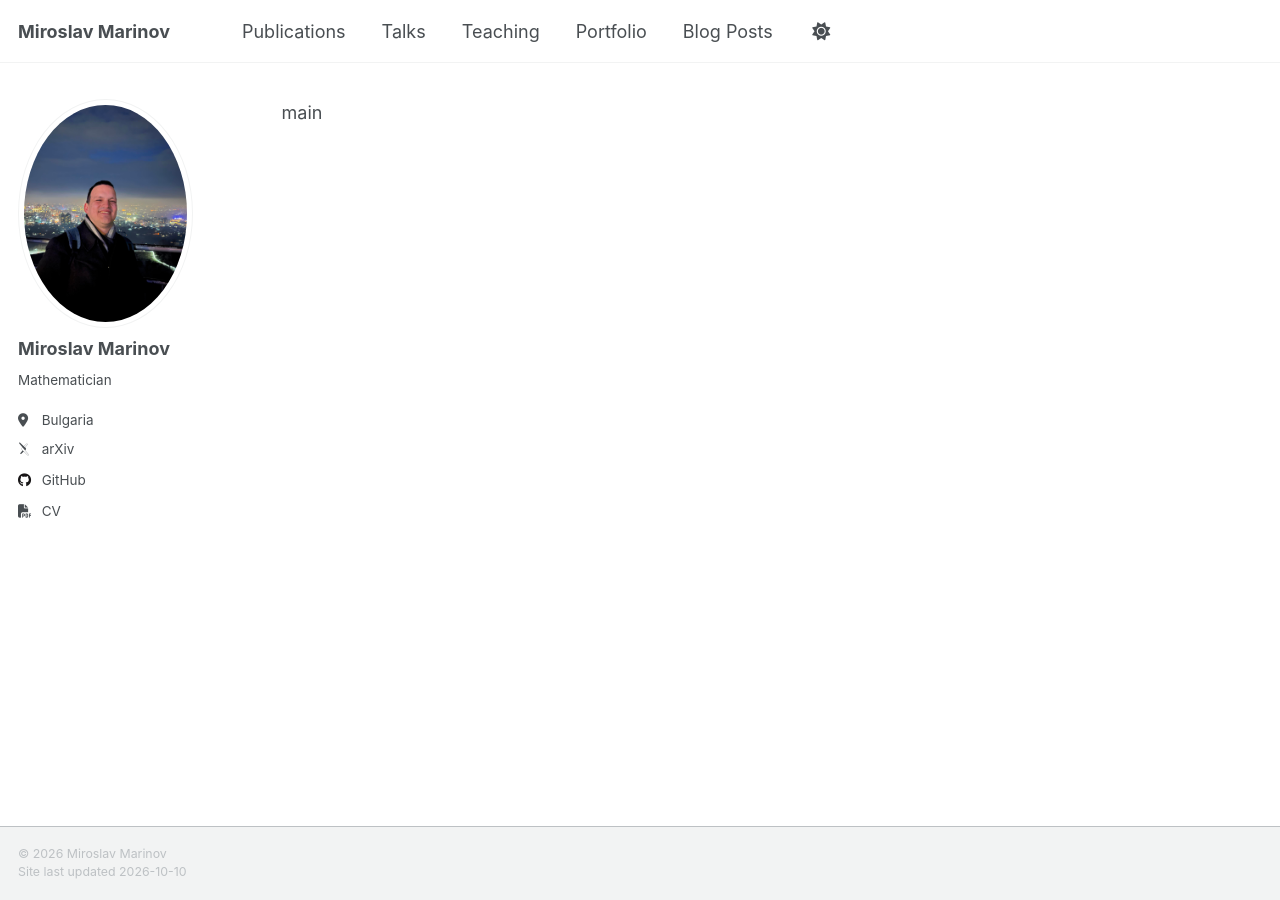
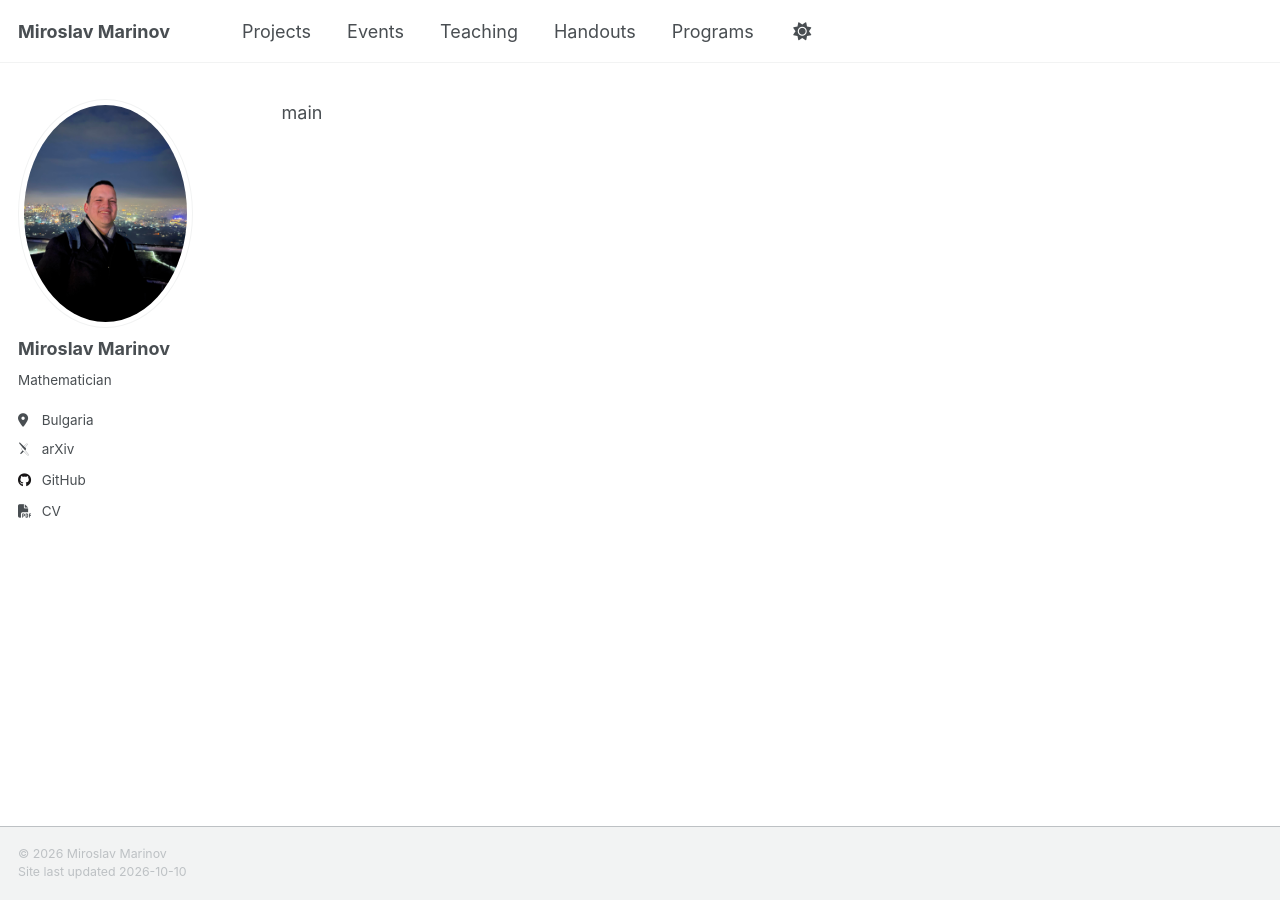
Before and after one commit to marinovmm/marinovmm.github.io, a Jekyll site: the page built from _pages/about.md, in a window 1280 px wide. Built offline with Jekyll 4.4.1, drawn with Linux system fonts in a browser that asks for light colours; some web fonts are replaced; a script that is not in the unit is left out.

Commit message:
Rename top navigation labels

```diff
--- a/_data/navigation.yml
+++ b/_data/navigation.yml
@@ -5,17 +5,17 @@
 # prevent it from being included in the site.
 #
 main:
-  - title: "Publications"
+  - title: "Projects"
     url: /publications/
 
-  - title: "Talks"
+  - title: "Events"
     url: /talks/
 
   - title: "Teaching"
     url: /teaching/
 
-  - title: "Portfolio"
+  - title: "Handouts"
     url: /portfolio/
 
-  - title: "Blog Posts"
+  - title: "Programs"
     url: /year-archive/
```
